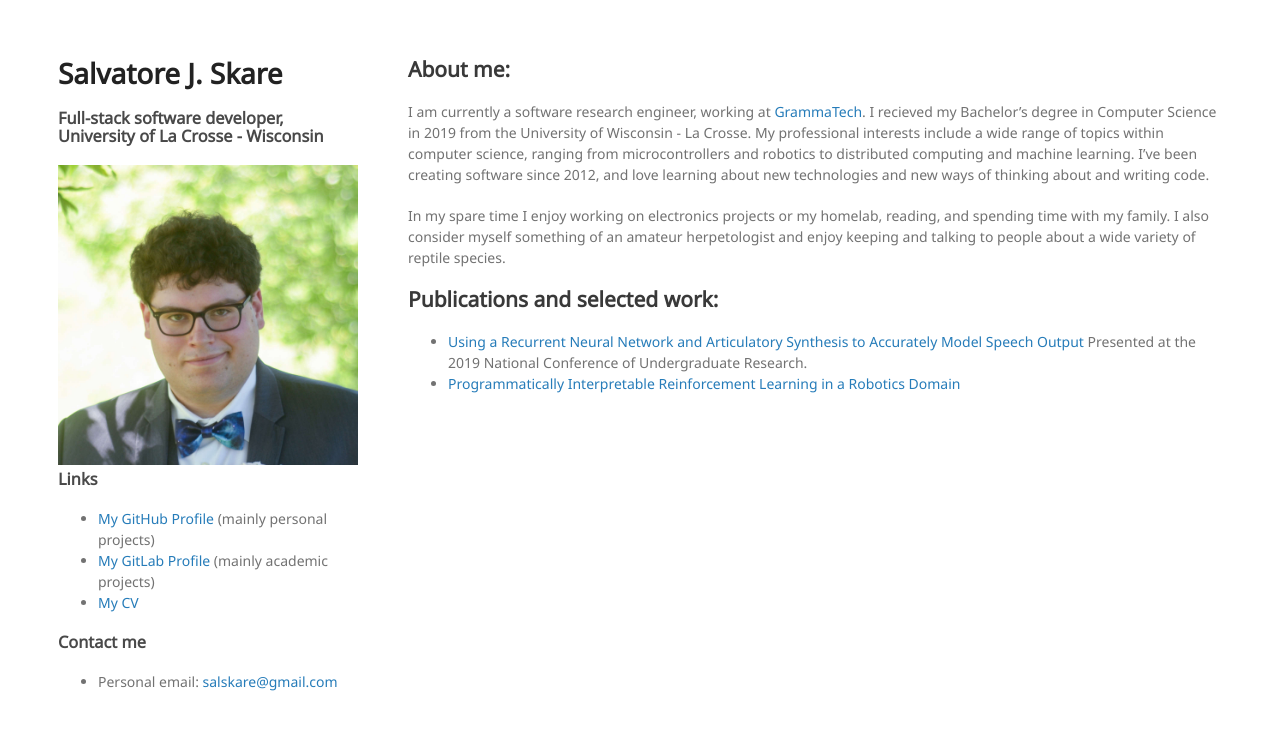
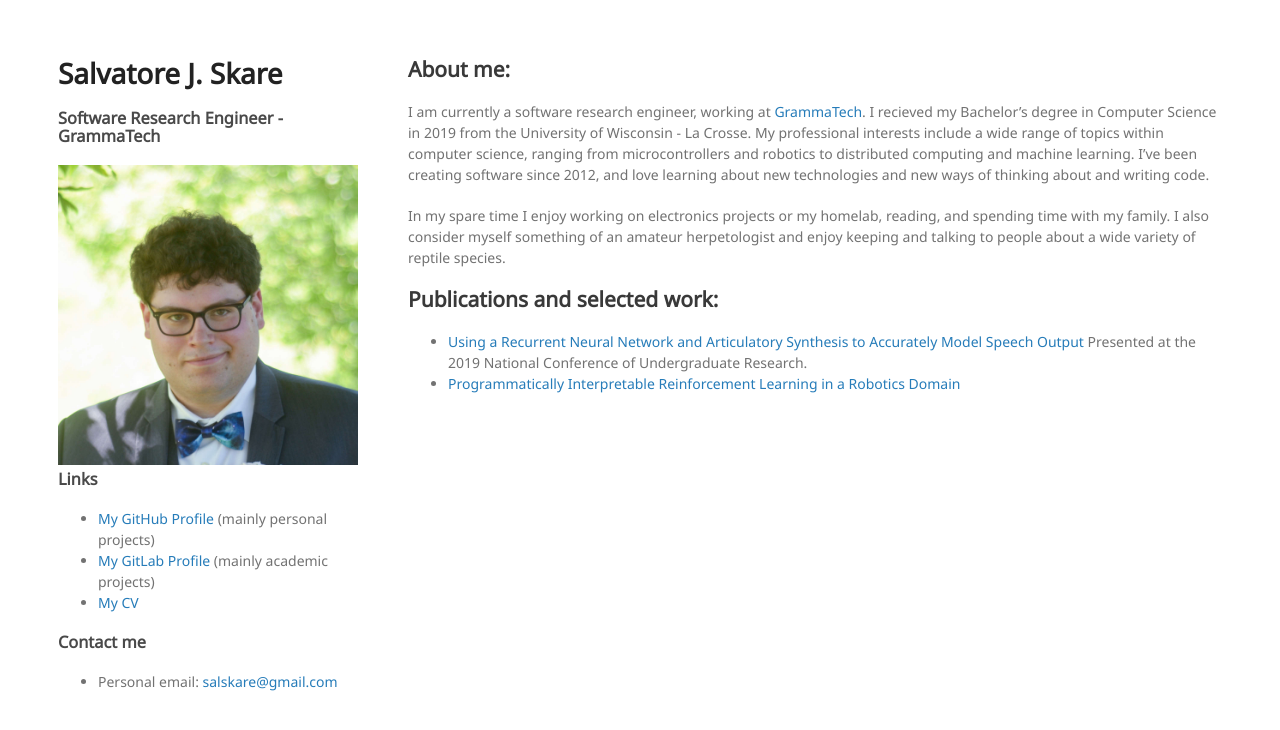
Before and after one commit to saljs/saljs.github.io, a Jekyll site: the page built from index.md, in a window 1280 px wide. Shown: the top 730 px of the page. Built offline with Jekyll 4.4.1, drawn with Linux system fonts in a browser that asks for light colours.

```diff
--- a/_layouts/default.html
+++ b/_layouts/default.html
@@ -11,7 +11,7 @@
         <div class="container">
             <div class="about">
                 <h1>Salvatore J. Skare</h1>
-                <h3>Full-stack software developer, University of La Crosse - Wisconsin</h3>
+                <h3>Software Research Engineer - GrammaTech</h3>
                 <div class="profile-image">
                     <img src="/images/profile.jpeg" width="300"/>
                 </div>
```
